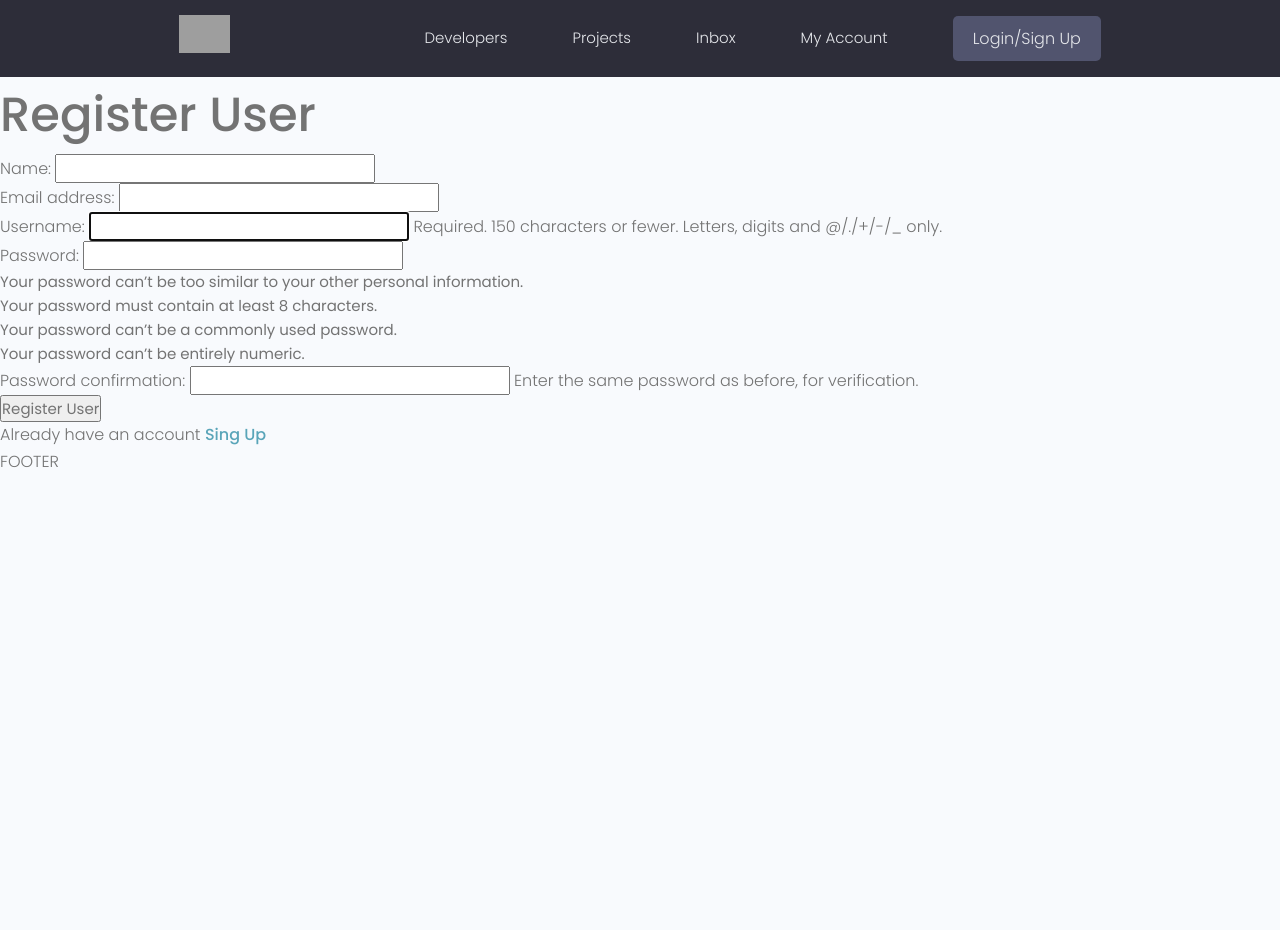
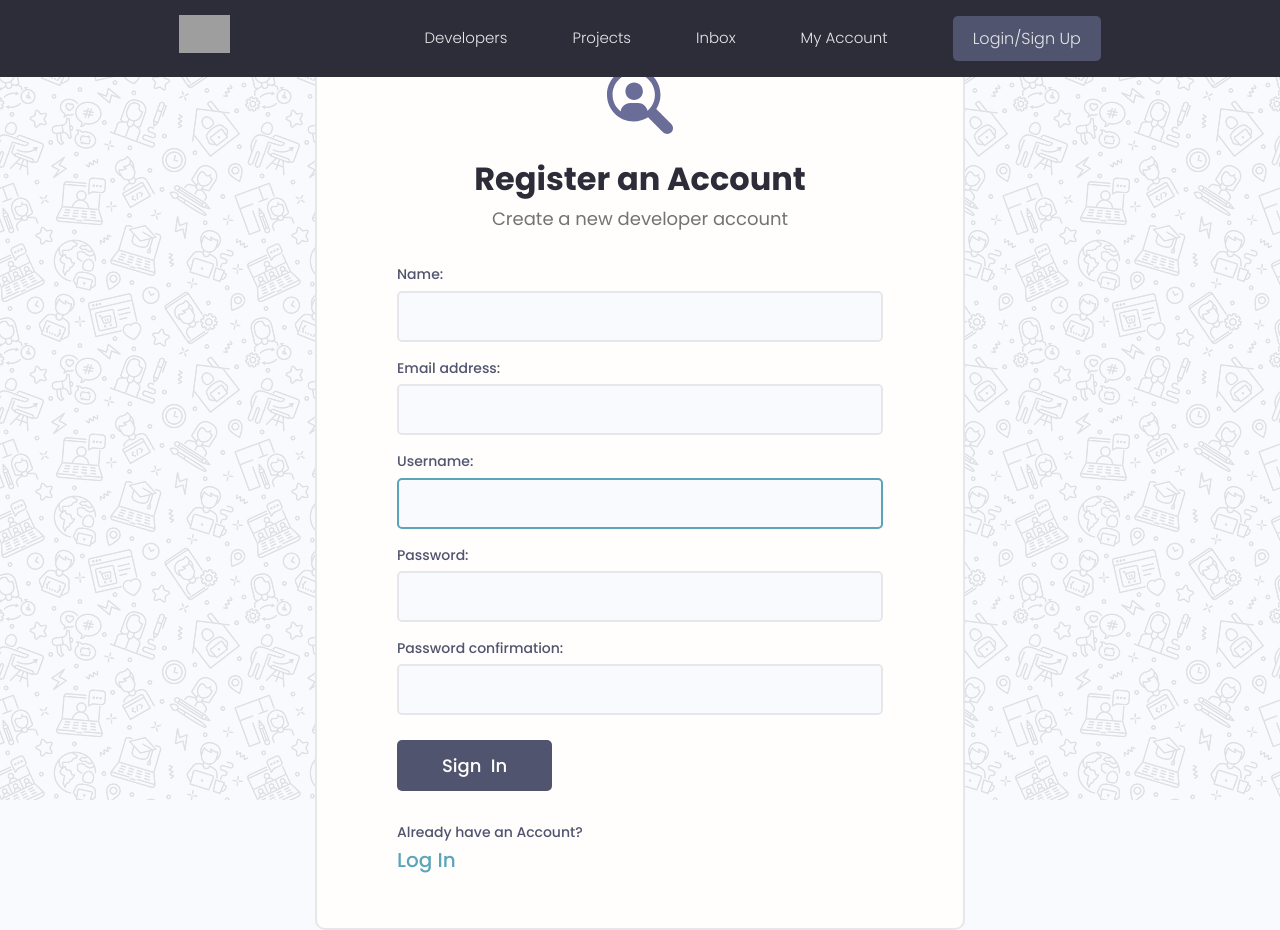
Before and after one commit to Jagarut/dj_webframework_sample, a Django app: page /register/ in a window 1280 px wide. Before the commit the page ends 467 px from the top, so only its background shows below. Run offline with Django 4.2, Linux system fonts and the light colour scheme; some libraries are stand-ins or nearby versions; grey boxes are pictures that could not be loaded.

Commit message:
Add user profile

```diff
--- a/templates/base.html
+++ b/templates/base.html
@@ -1,5 +1,5 @@
+{% load static %}
 <!DOCTYPE html>
-{% load static %}
 <html lang="en">
 
     <head>
@@ -24,15 +24,17 @@
         {% include "navbar.html" %}
 
         {% if messages %}
-            <ul class="messages">
-                {% for message in messages %}
-                <li{% if message.tags %} class="{{ message.tags }}"{% endif %}>{{ message }}</li>
-                {% endfor %}
-            </ul>
+            {% for message in messages %}
+                <div class="alert alert--{{message.tags}}">
+                    <p class="alert__message">{{message}}</p>
+                    <button class="alert__close">X</button>
+                </div>
+            {% endfor %}
         {% endif %}
 
         {% block content %}
         {% endblock content %}
-        <p>FOOTER</p>
+
     </body>
+    <script src="{% static 'uikit/app.js' %}"></script>
 </html>
--- a/templates/navbar.html
+++ b/templates/navbar.html
@@ -18,7 +18,7 @@
           <li class="header__menuItem"><a href="">My Account</a></li>
 
           {% if request.user.is_authenticated %}
-            <li class="header__menuItem"><a href="{% url 'create-project' %}" class="btn btn--sub">Add Project</a></li>
+            <li class="header__menuItem"><a href="{% url 'account' %}" class="btn btn--sub">Account</a></li>
             <li class="header__menuItem"><a href="{% url 'logout' %}" class="btn btn--sub">Logout</a></li>
           {% else %}
             <li class="header__menuItem"><a href="{% url 'login' %}" class="btn btn--sub">Login/Sign Up</a></li>
--- a/users/forms.py
+++ b/users/forms.py
@@ -1,7 +1,6 @@
 from django.forms import ModelForm
 from django.contrib.auth.forms import UserCreationForm
 from django.contrib.auth.models import User
-from django import forms
 from .models import Profile
 
 class CustomUserCreationForm(UserCreationForm):
@@ -15,10 +14,23 @@ class CustomUserCreationForm(UserCreationForm):
     #         'tags': forms.CheckboxSelectMultiple(),
     #     }
 
-    # def __init__(self, *args, **kwargs):
-    #     super(CustomUserCreationForm, self).__init__(*args, **kwargs)
+    def __init__(self, *args, **kwargs):
+        super(CustomUserCreationForm, self).__init__(*args, **kwargs)
 
-    #     for name, field in self.fields.items():
-            # field.widget.attrs.update({'class':'input'})
+        for name, field in self.fields.items():
+            field.widget.attrs.update({'class':'input'})
 
         # self.fields['title'].widget.attrs.update({'class':'input', 'placeholder':'Add title'})
+
+class ProfileForm(ModelForm):
+    class Meta:
+        model = Profile
+        fields = ['name', 'email', 'username', 'location', 'bio', 'short_intro', 'profile_image',
+        'social_github', 'social_linkedin', 'social_twitter', 'social_youtube', 'social_website'
+        ]
+
+    def __init__(self, *args, **kwargs):
+        super(ProfileForm, self).__init__(*args, **kwargs)
+
+        for name, field in self.fields.items():
+            field.widget.attrs.update({'class':'input'})
--- a/users/templates/users/login_register.html
+++ b/users/templates/users/login_register.html
@@ -1,28 +1,83 @@
 {% extends "base.html" %}
-
+{% load static %}
 {% block content %}
 
 {% if page == "register" %}
-    <h1>Register User</h1>
+<div class="auth">
+    <div class="card">
+      <div class="auth__header text-center">
+        <a href="/">
+          <img src="{% static 'images/icon.svg' %}" alt="icon" />
+        </a>
+        <h3>Register an Account</h3>
+        <p>Create a new developer account</p>
+      </div>
 
-    <form action="{% url 'register' %}" method="post">
+      <form {% url 'register' %}" method="post" class="form auth__form">
         {% csrf_token %}
-        {{form.as_p}}
-        <input type="submit" value="Register User">
-    </form>
+        {% for field in form %}
+            <div class="form__field">
+              <label for="formInput#text">{{field.label}}: </label>
+              {{field}}
+              <!-- {% if field.help_text %}
+                  <small>{{field.help_text}}</small>
+              {% endif %} -->
+              {% for error in field.errors %}
+                <p style="color:red;">{{error}}</p>
+              {% endfor %}
+            </div>
+        {% endfor %}
+        <div class="auth__actions">
+          <input class="btn btn--sub btn--lg" type="submit" value="Sign  In" />
+        </div>
+      </form>
+      <div class="auth__alternative">
+        <p>Already have an Account?</p>
+        <a href="{% url 'login' %} ">Log In</a>
+      </div>
+    </div>
+  </div>
+{% else %}
+  <div class="auth">
 
-    <p>Already have an account <a href="{% url 'login' %}">Sing Up</a></p>
+    <div class="card">
 
-{% else %}
-<form action="{% url 'login' %}" method="post">
-    {% csrf_token %}
+      <div class="auth__header text-center">
+        <a href="/">
+          <img src="{% static 'images/icon.svg' %}" alt="icon" />
+        </a>
+        <h3>Account Login</h3>
+        <p>Hello Developer, Welcome Back!</p>
+      </div>
 
-    <input type="text" name="username" placeholder="Username">
-    <input type="password" name="password" placeholder="Enter password">
-    <input type="submit" value="Login">
+      <form action="{% url 'login' %}" method="post" class="form auth__form">
+        {% csrf_token %}
+        <!-- Input:Username -->
+        <div class="form__field">
+          <label for="formInput#text">Username: </label>
+          <input class="input input--text" id="formInput#text" type="text" name="username"
+            placeholder="Enter your username..." />
+        </div>
 
-    <p>Don't have an account <a href="{% url 'register' %}">Sing Up</a></p>
-</form>
+        <!-- Input:Password -->
+        <div class="form__field">
+          <label for="formInput#password">Password: </label>
+          <input class="input input--password" id="formInput#passowrd" type="password" name="password"
+            placeholder="••••••••" />
+        </div>
+        <div class="auth__actions">
+          <input class="btn btn--sub btn--lg" type="submit" value="Log In" />
+          <a href="forgetpassword.html">Forget Password?</a>
+        </div>
+
+      </form>
+
+      <div class="auth__alternative">
+        <p>Don't have an Account?</p>
+        <a href="{% url 'register' %}">Sign Up</a>
+      </div>
+    </div>
+  </div>
 {% endif %}
 
 
--- a/users/templates/users/user-profile.html
+++ b/users/templates/users/user-profile.html
@@ -26,12 +26,12 @@
                 {% endif %}
                 {% if profile.social_linkedin  %}
                 <li>
-                  <a title="LinkedIn" href="{{profile.social_linkedin}}" target="_blank"><img src="{% static 'icons/linkedin.svg' %}" alt="linkedin Logo" /></i></a>
+                  <a title="LinkedIn" href="{{profile.social_linkedin}}" target="_blank"><img src="{% static 'icons/linkedin.svg' %}" alt="linkedin Logo" /></a>
                 </li>
                 {% endif %}
                 {% if profile.social_website  %}
                 <li>
-                  <a title="Personal Website" href="{{profile.social_website}}" target="_blank"><img src="{% static 'icons/web.svg' %}" alt="web Logo" /></i></a>
+                  <a title="Personal Website" href="{{profile.social_website}}" target="_blank"><img src="{% static 'icons/web.svg' %}" alt="web Logo" /></a>
                 </li>
                 {% endif %}
               </ul>
--- a/users/urls.py
+++ b/users/urls.py
@@ -5,6 +5,9 @@ urlpatterns = [
     path("login/", views.loginUser, name="login"),
     path("logout/", views.logoutUser, name="logout"),
     path("register/", views.registerUser, name="register"),
+    path("account/", views.userAccount, name="account"),
+    path("edit-account/", views.edit_account, name="edit-account"),
+
 
     path("", views.profiles, name="profiles"),
     path("profile/<str:pk>", views.user_profile, name="profile"),
--- a/users/views.py
+++ b/users/views.py
@@ -5,7 +5,7 @@ from django.contrib.auth.models import User
 from django.contrib import messages
 
 from . import models
-from .forms import CustomUserCreationForm
+from .forms import CustomUserCreationForm, ProfileForm
 # Create your views here.
 
 def loginUser(request):
@@ -35,7 +35,7 @@ def loginUser(request):
 
 def logoutUser(request):
     logout(request)
-    messages.error(request, "User was logout!")
+    messages.info(request, "User was logout!")
     return redirect('login')
 
 def registerUser(request):
@@ -53,10 +53,10 @@ def registerUser(request):
             messages.success(request, "User account was created")
 
             login(request, user)
-            return redirect("profiles")
+            return redirect("edit-account")
 
         else:
-            messages.success(request, "An error has ocurred during registration")
+            messages.error(request, "An error has ocurred during registration")
 
 
     context = {"page": page, "form": form}
@@ -78,6 +78,35 @@ def user_profile(request, pk):
     context = {
         "profile": profile,
         "topSkills": topSkills,
-        "otherSkills": otherSkills,
     }
     return render(request, "users/user-profile.html", context )
+
+@login_required(login_url='login')
+def userAccount(request):
+    profile = request.user.profile
+    topSkills = profile.skill_set.all()
+    projects = profile.project_set.all()
+
+    context = {
+        'profile': profile,
+        'skills': topSkills,
+        'projects': projects
+    }
+    return render(request, 'users/account.html', context)
+
+@login_required(login_url='login')
+def edit_account(request):
+    profile = request.user.profile
+    form = ProfileForm(instance=profile)
+
+    if request.method == 'POST':
+        form = ProfileForm(request.POST, request.FILES, instance=profile)
+        if form.is_valid():
+            form.save()
+
+            return redirect('account')
+
+    context = {
+        'form': form,
+    }
+    return render(request, 'users/profile_form.html', context)
```
Also changed, not shown: projects/views.py (+8 -3 lines), users/signals.py (+12 -0 lines), users/templates/users/account.html (added, +114 -0 lines), users/templates/users/profile_form.html (added, +25 -0 lines), db.sqlite3, static/images/icon.svg (added), static/images/pattern.jpg (added), static/images/profiles/kick.jpg (added).
